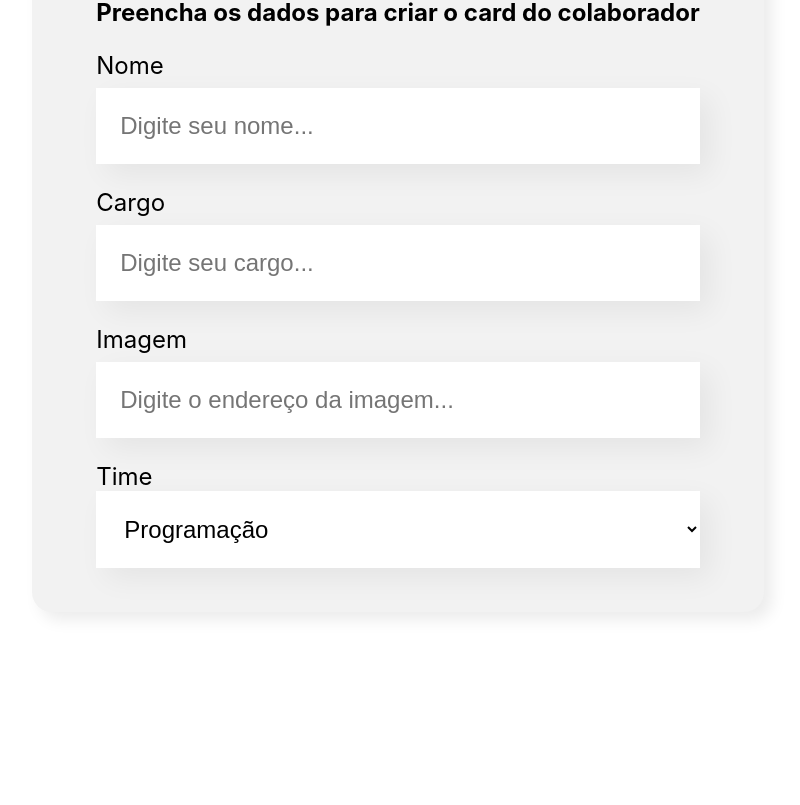
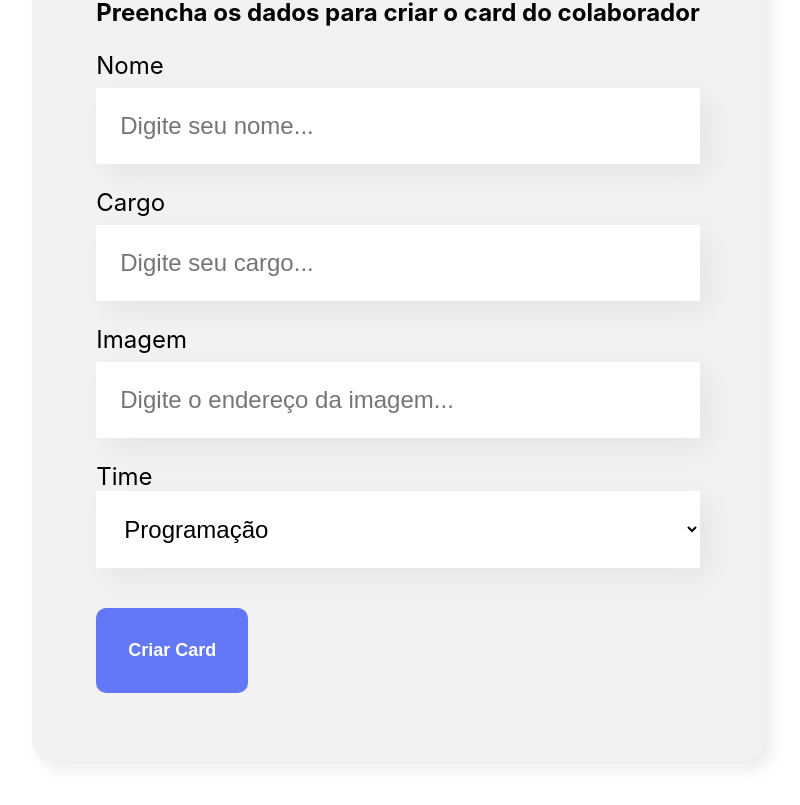
Before and after one commit to Miicchhel/organo, a React (Create React App) app: page / in a window 1280 px wide. Shown: the part 636-1441 px from the top of the page, without its empty margins (242-1042 px from the left). Before the commit the page ends 1328 px from the top, so only its background shows below. Built offline with nearby package versions, Linux system fonts and the light colour scheme.

Commit message:
feat: adicionando o componente Botao

```diff
--- a/src/componentes/Formulario/index.js
+++ b/src/componentes/Formulario/index.js
@@ -1,3 +1,4 @@
+import Botao from '../Botao';
 import CampoTexto from '../CampoTexto';
 import ListaSuspensa from '../ListaSuspensa';
 import './Formulario.css';
@@ -11,15 +12,22 @@ const Formulario = () => {
     'UX e Design',
     'Mobile',
     'Inovação e Gestão',
-  ]
+  ];
+
+  const aoSalvar = (event) => {
+    event.preventDefault();
+    console.log('Ao salvar');
+  };
+
   return (
     <section className="formulario">
-      <form>
+      <form onSubmit={aoSalvar}>
         <h2>Preencha os dados para criar o card do colaborador</h2>
-        <CampoTexto label="Nome" placeholder="Digite seu nome"/>
-        <CampoTexto label="Cargo" placeholder="Digite seu cargo"/>
+        <CampoTexto obrigatorio={true} label="Nome" placeholder="Digite seu nome"/>
+        <CampoTexto obrigatorio={true} label="Cargo" placeholder="Digite seu cargo"/>
         <CampoTexto label="Imagem" placeholder="Digite o endereço da imagem"/>
-        <ListaSuspensa label="Time" itens={times}/>
+        <ListaSuspensa obrigatorio={true} label="Time" itens={times}/>
+        <Botao>Criar Card</Botao>
       </form>
     </section>
   );
```
